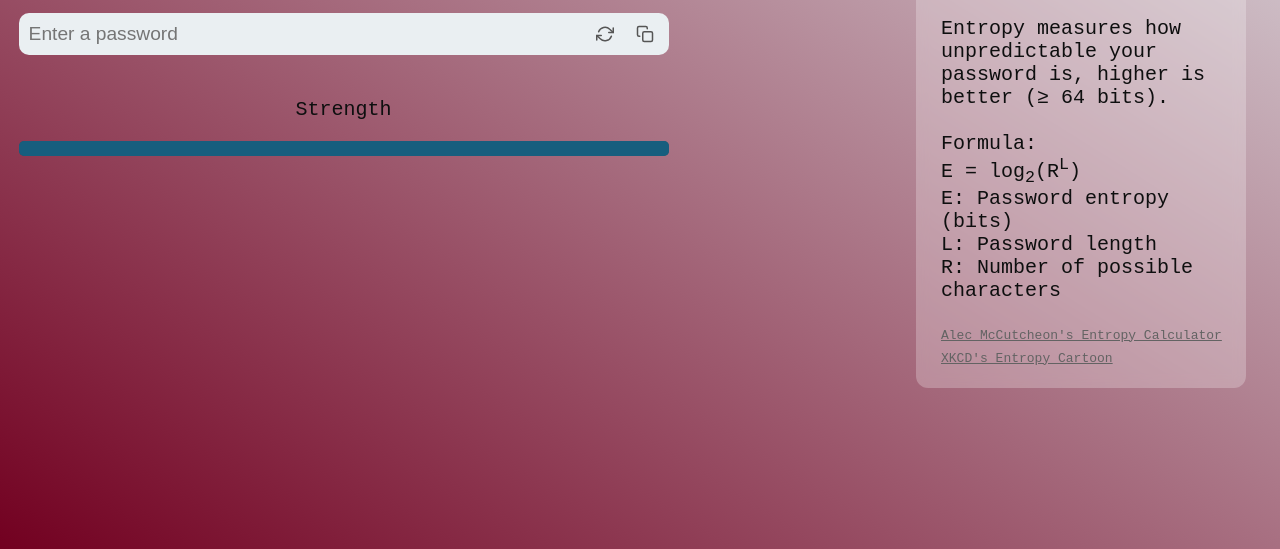
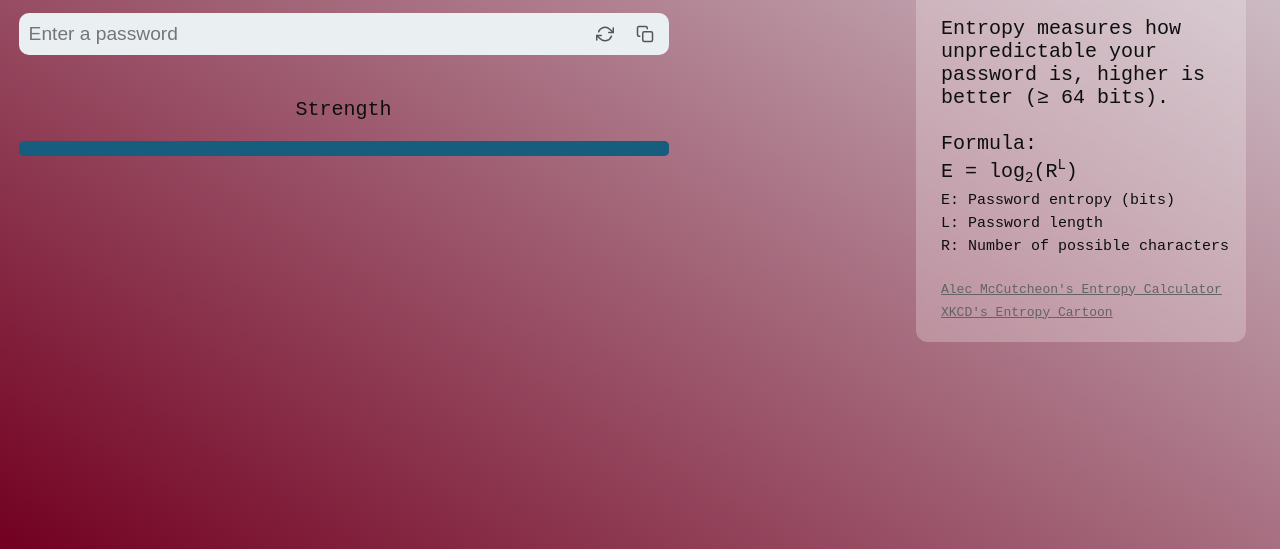
Before and after one commit to SamEvans02/Password_Tester, a plain HTML site: page index.html in a window 1280 px wide. Shown: the part 251-800 px from the top of the page. Drawn offline with Linux system fonts and the light colour scheme.

Commit message:
Changed the font size of the formula elements definitions

```diff
--- a/index.html
+++ b/index.html
@@ -97,13 +97,15 @@
         <div class="entropy">
             <h2>Entropy</h2>
             <p id="entropy-value">- bits</p>
-            <p class="entropy-description">
+            <p>
                 Entropy measures how unpredictable your password is, higher is better (≥ 64 bits). <br><br>
                 Formula: <br>
-                E = log<sub>2</sub>(R<sup>L</sup>) <br>
+                E = log<sub><span style="font-size: 14px;">2</span></sub>(R<sup><span style="font-size: 14px;">L</span></sup>) <br>
+            <span style="font-size: 15px;">
                 E: Password entropy (bits) <br>
                 L: Password length <br>
                 R: Number of possible characters <br>
+            </span>
             </p>
             <a class="Footer_Link" href="https://alecmccutcheon.github.io/Password-Entropy-Calculator/" target="_blank">Alec McCutcheon's Entropy Calculator</a><br>
             <a class="Footer_Link" href="https://www.explainxkcd.com/wiki/index.php/936:_Password_Strength" target="_blank">XKCD's Entropy Cartoon</a>
```
